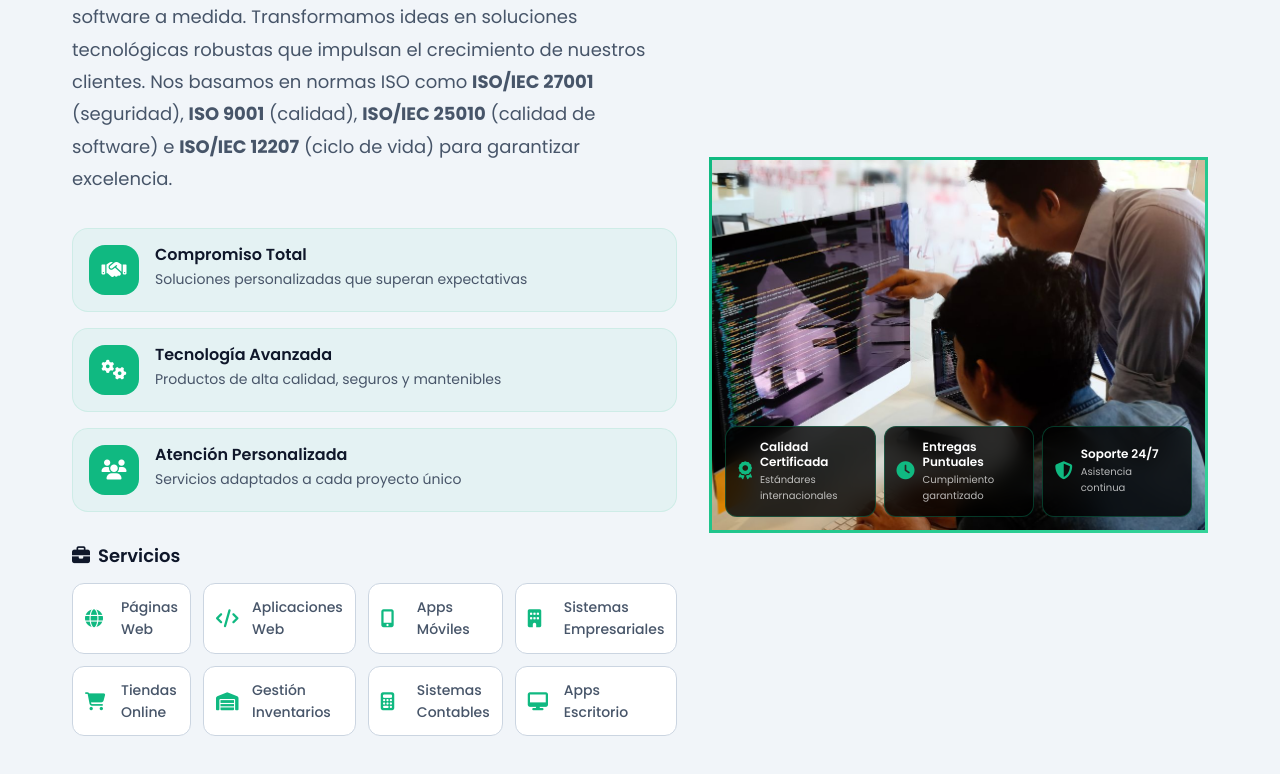
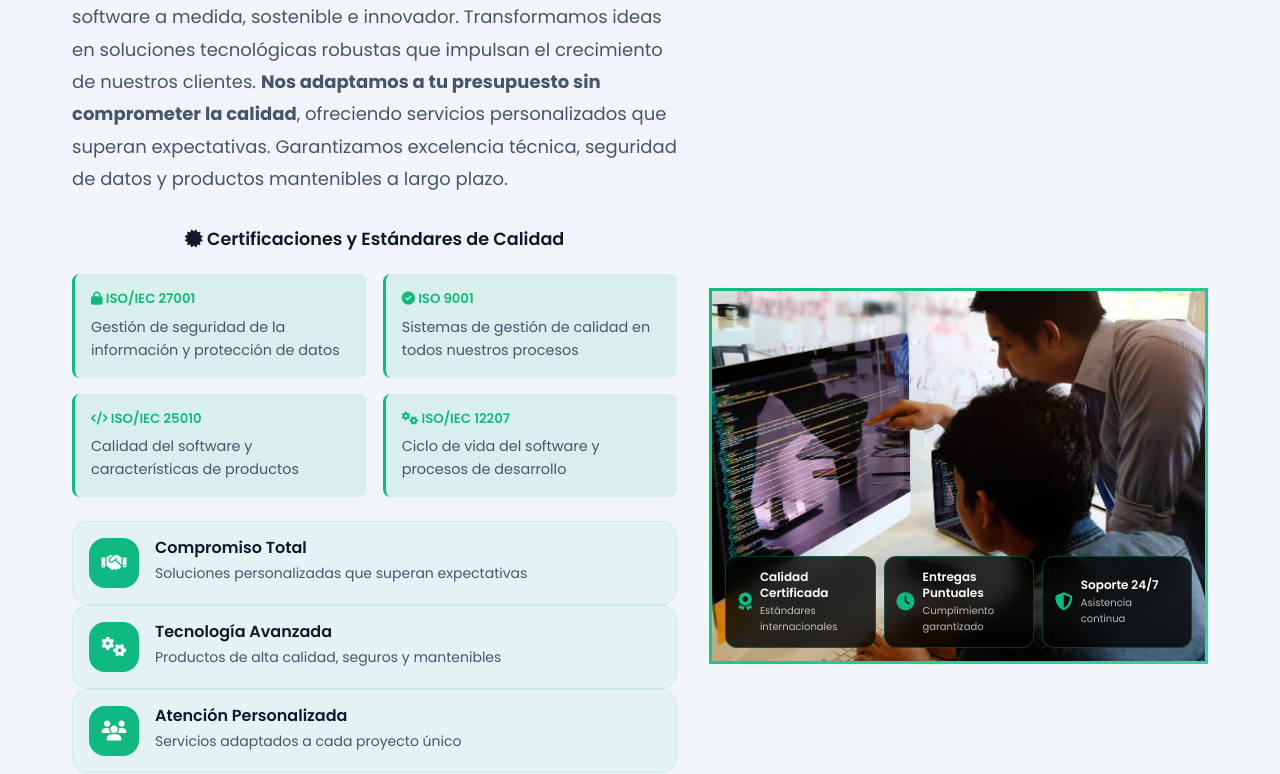
Before and after one commit to elkinpabon/my-portfolio, a website: page public/index.html in a window 1280 px wide. Shown: the part 1112-1886 px from the top of the page. Drawn offline with Linux system fonts and the light colour scheme; animation ran at ten frames a second; a script that the page names is missing; a small style sheet from the web is missing.

Commit message:
fix description

```diff
--- a/public/index.html
+++ b/public/index.html
@@ -173,11 +173,44 @@
                             Transformando Ideas en Realidad Digital
                         </h3>
                         <p class="company-description">
-                            <strong>Elkinext Solutions</strong> es una empresa especializada en desarrollo de software a medida. Transformamos ideas en soluciones tecnológicas robustas que impulsan el crecimiento de nuestros clientes. Nos basamos en normas ISO como <strong>ISO/IEC 27001</strong> (seguridad), <strong>ISO 9001</strong> (calidad), <strong>ISO/IEC 25010</strong> (calidad de software) e <strong>ISO/IEC 12207</strong> (ciclo de vida) para garantizar excelencia.
+                            <strong>Elkinext Solutions</strong> es una empresa especializada en desarrollo de software a medida, sostenible e innovador. Transformamos ideas en soluciones tecnológicas robustas que impulsan el crecimiento de nuestros clientes. <strong>Nos adaptamos a tu presupuesto sin comprometer la calidad</strong>, ofreciendo servicios personalizados que superan expectativas. Garantizamos excelencia técnica, seguridad de datos y productos mantenibles a largo plazo.
                         </p>
                     </div>
 
-                    <div class="company-values">
+                    <!-- Normas ISO -->
+                    <div class="iso-standards">
+                        <h4 style="margin-bottom: 1.5rem; text-align: center; font-size: 1.1rem;">
+                            <i class="fas fa-certificate"></i> Certificaciones y Estándares de Calidad
+                        </h4>
+                        <div class="iso-grid" style="display: grid; grid-template-columns: repeat(auto-fit, minmax(250px, 1fr)); gap: 1rem; margin-bottom: 1.5rem;">
+                            <div class="iso-item" style="padding: 1rem; background: rgba(16, 185, 129, 0.1); border-radius: 0.5rem; border-left: 3px solid #10b981;">
+                                <h5 style="color: #10b981; margin-bottom: 0.5rem;">
+                                    <i class="fas fa-lock"></i> ISO/IEC 27001
+                                </h5>
+                                <p style="font-size: 0.9rem; margin: 0;">Gestión de seguridad de la información y protección de datos</p>
+                            </div>
+                            <div class="iso-item" style="padding: 1rem; background: rgba(16, 185, 129, 0.1); border-radius: 0.5rem; border-left: 3px solid #10b981;">
+                                <h5 style="color: #10b981; margin-bottom: 0.5rem;">
+                                    <i class="fas fa-check-circle"></i> ISO 9001
+                                </h5>
+                                <p style="font-size: 0.9rem; margin: 0;">Sistemas de gestión de calidad en todos nuestros procesos</p>
+                            </div>
+                            <div class="iso-item" style="padding: 1rem; background: rgba(16, 185, 129, 0.1); border-radius: 0.5rem; border-left: 3px solid #10b981;">
+                                <h5 style="color: #10b981; margin-bottom: 0.5rem;">
+                                    <i class="fas fa-code"></i> ISO/IEC 25010
+                                </h5>
+                                <p style="font-size: 0.9rem; margin: 0;">Calidad del software y características de productos</p>
+                            </div>
+                            <div class="iso-item" style="padding: 1rem; background: rgba(16, 185, 129, 0.1); border-radius: 0.5rem; border-left: 3px solid #10b981;">
+                                <h5 style="color: #10b981; margin-bottom: 0.5rem;">
+                                    <i class="fas fa-cogs"></i> ISO/IEC 12207
+                                </h5>
+                                <p style="font-size: 0.9rem; margin: 0;">Ciclo de vida del software y procesos de desarrollo</p>
+                            </div>
+                        </div>
+                    </div>
+
+                    <div class="company-intro">
                         <div class="value-item">
                             <div class="value-icon">
                                 <i class="fas fa-handshake"></i>
```
Also changed, not shown: public/projects.html (+0 -4 lines).
